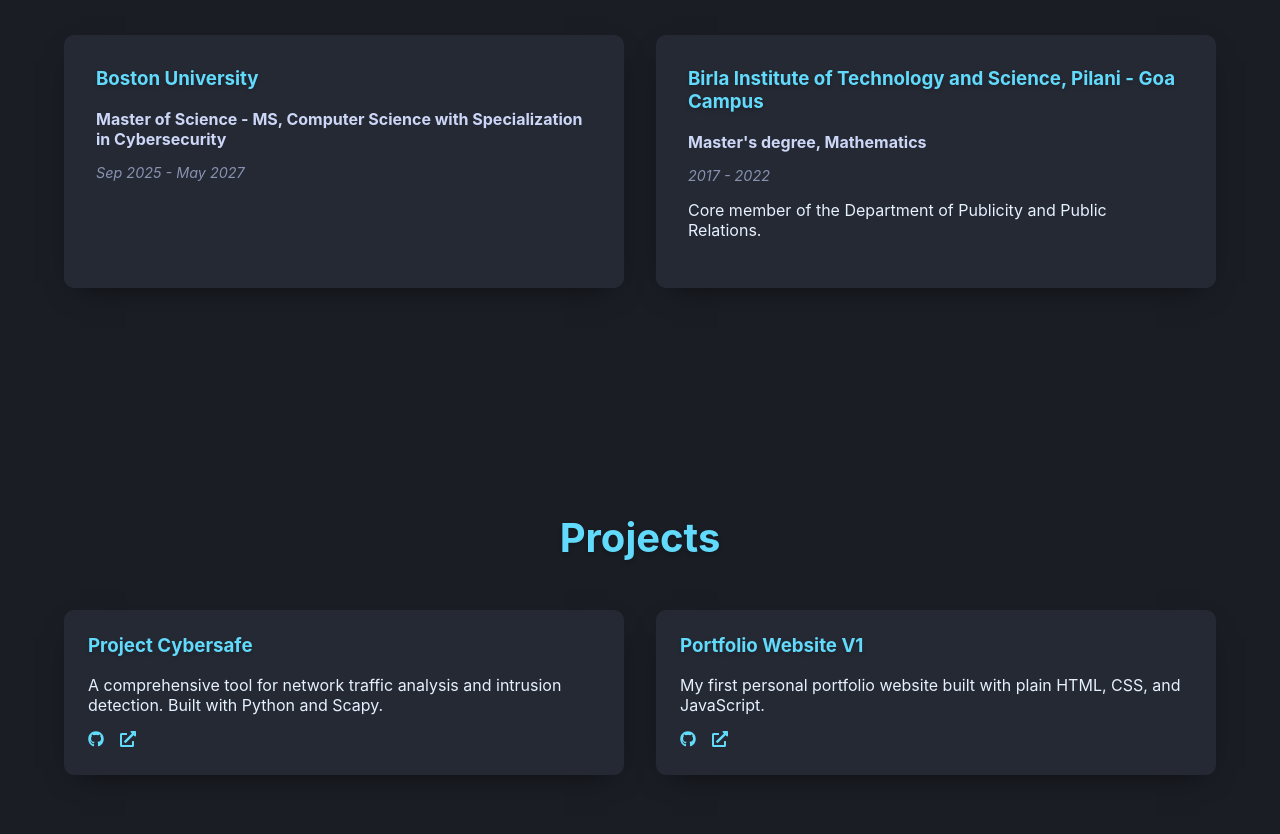
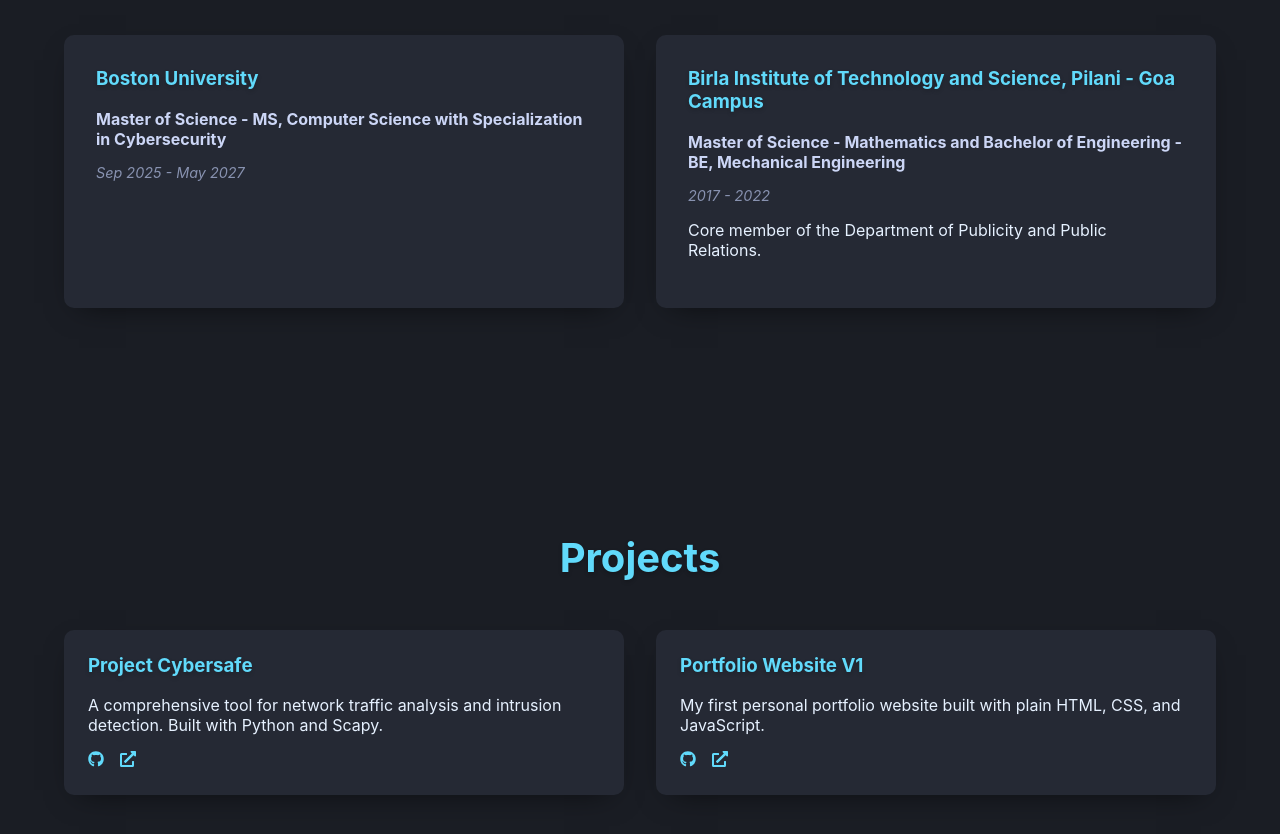
Before and after one commit to Savitar608/Savitar608.github.io, a React (Vite) app: page / in a window 1280 px wide. Shown: the part 2980-3814 px from the top of the page. Built offline with nearby package versions, Linux system fonts and the light colour scheme.

Commit message:
feat: Update degree description for Birla Institute of Technology and Science entry

```diff
--- a/src/components/Education.jsx
+++ b/src/components/Education.jsx
@@ -10,7 +10,7 @@
   },
   {
     institution: 'Birla Institute of Technology and Science, Pilani - Goa Campus',
-    degree: "Master's degree, Mathematics",
+    degree: "Master of Science - Mathematics and Bachelor of Engineering - BE, Mechanical Engineering",
     date: '2017 - 2022',
     description: 'Core member of the Department of Publicity and Public Relations.'
   }
```
